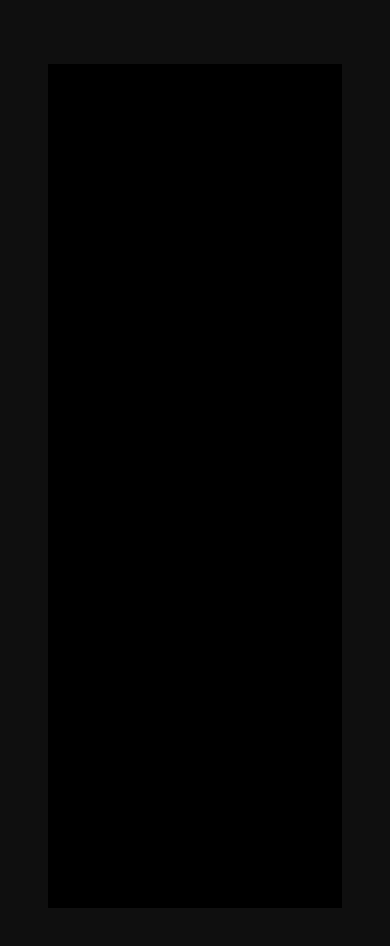
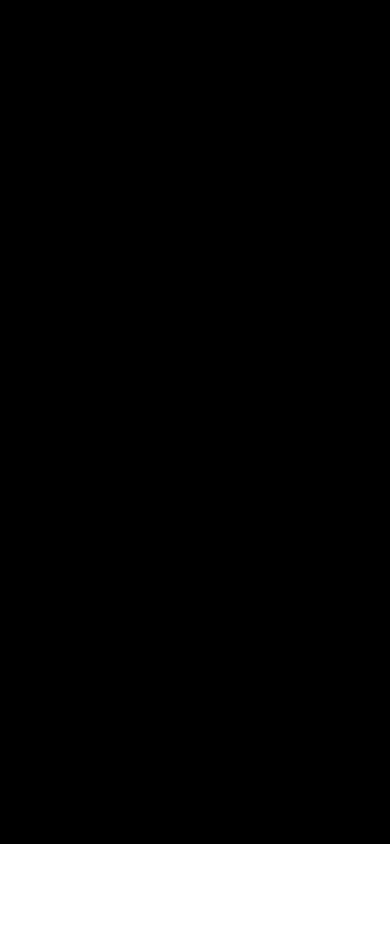
Before and after one commit to pcs07/video-player-app, a React (Vite) app: page / in a window 390 px wide. Both pictures are taken after a click on the element "Introduction to YT Shorts". Shown: the top 946 px of the page. After the commit the page ends 844 px from the top, so only its background shows below. Built offline with nearby package versions, Linux system fonts and the light colour scheme; some icons are missing.

Commit message:
fix: mobile viewport coverage and fullscreen mode

```diff
--- a/src/components/VideoPlayer.tsx
+++ b/src/components/VideoPlayer.tsx
@@ -42,6 +42,8 @@
                 await (videoElement as any).webkitRequestFullscreen();
               } else if ((videoElement as any).mozRequestFullScreen) {
                 await (videoElement as any).mozRequestFullScreen();
+              } else if ((videoElement as any).webkitEnterFullscreen) {
+                await (videoElement as any).webkitEnterFullscreen();
               }
             }
           } else {
@@ -80,6 +82,8 @@
               await (videoElement as any).webkitRequestFullscreen();
             } else if ((videoElement as any).mozRequestFullScreen) {
               await (videoElement as any).mozRequestFullScreen();
+            } else if ((videoElement as any).webkitEnterFullscreen) {
+              await (videoElement as any).webkitEnterFullscreen();
             }
           }
         } else {
@@ -142,6 +146,7 @@
       showinfo: 0,
       controls: 1,
       playsinline: 1,
+      fs: 1,
     },
   };
 
@@ -149,13 +154,17 @@
     <Box
       ref={containerRef}
       sx={{
-        position: 'relative',
-        width: '100%',
-        height: isMobile ? '100vh' : '80vh',
-        maxHeight: isMobile ? '100vh' : '80vh',
+        position: 'fixed',
+        top: 0,
+        left: 0,
+        right: 0,
+        bottom: 0,
+        width: '100vw',
+        height: '100vh',
         backgroundColor: 'black',
         overflow: 'hidden',
         touchAction: 'none',
+        zIndex: 9999,
       }}
       onTouchStart={handleTouchStart}
       onTouchMove={handleTouchMove}
```
